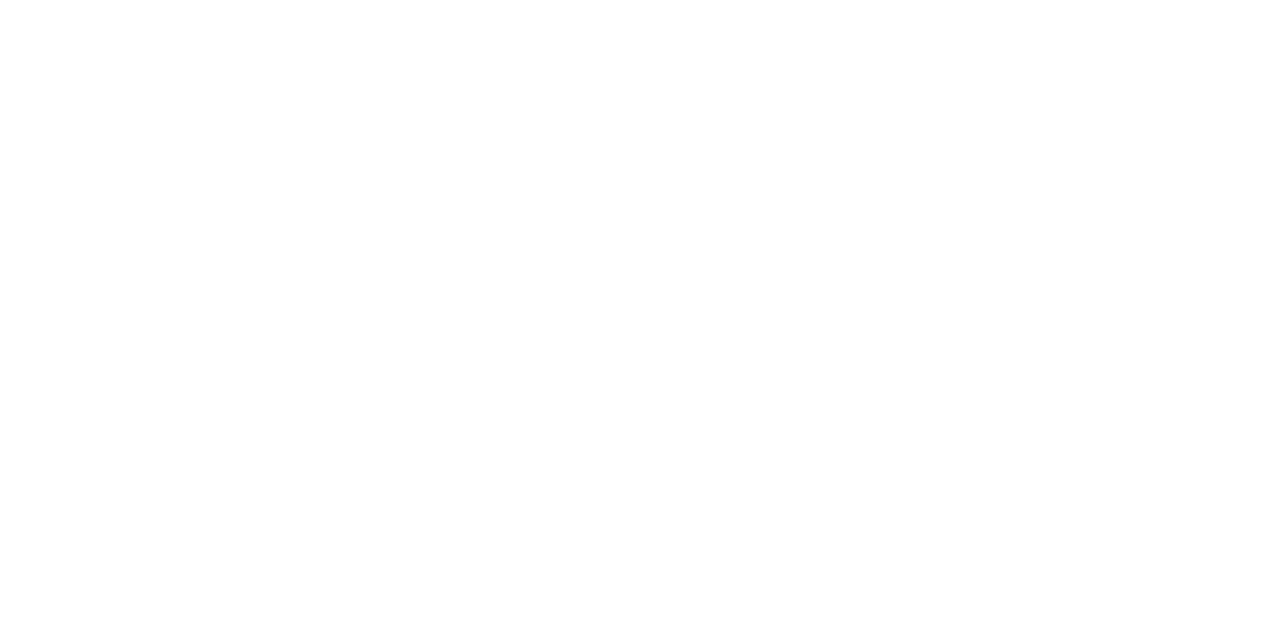
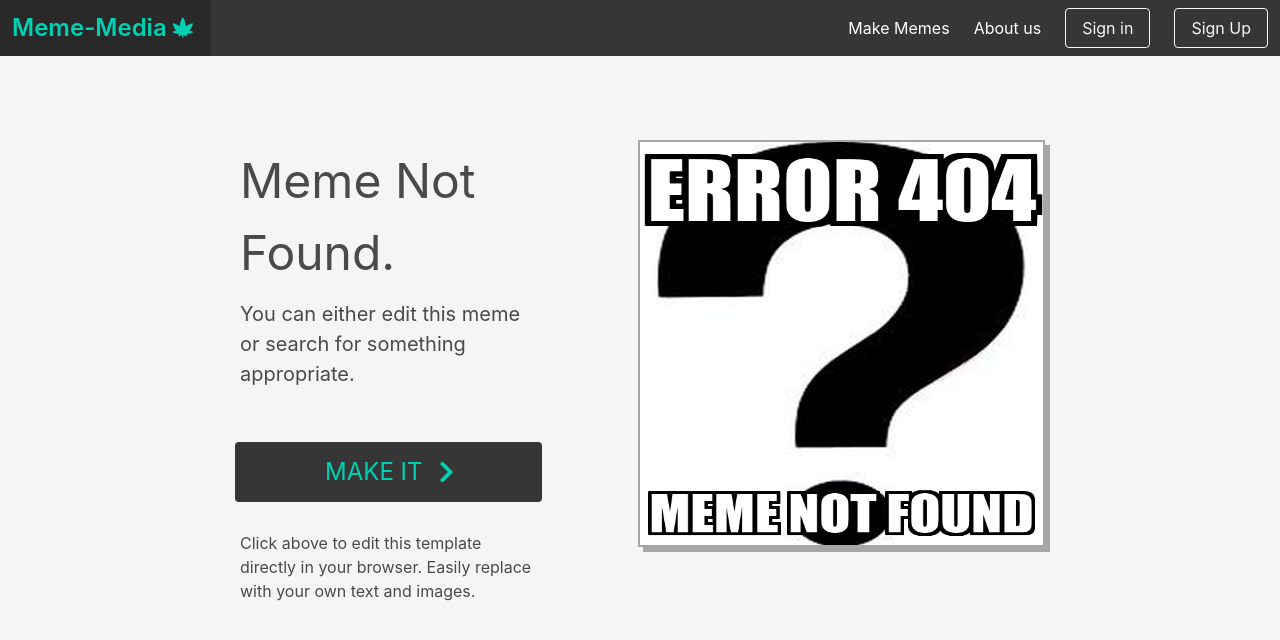
Before and after one commit to dhruvindsd-dev/Meme-media, an Angular app in the folder Meme-Media/: page /meme-description/1 in a window 1280 px wide. Before the commit this address led to /. Shown: the top 640 px of the page. Built offline with nearby package versions, Linux system fonts and the light colour scheme.

Commit message:
-added the meme description page

```diff
--- a/Meme-Media/src/app/app.module.ts
+++ b/Meme-Media/src/app/app.module.ts
@@ -8,11 +8,9 @@
 import { UserComponent } from './user/user.component';
 import { FeedComponent } from './feed/feed.component';
 import { HeaderComponent } from './header/header.component';
-import { Route, RouterModule } from '@angular/router';
 import { AboutusComponent } from './aboutus/aboutus.component';
 import { MemeTemplateComponent } from './meme-template/meme-template.component';
 import { MemeService } from './meme-templates.services';
-
 
 @NgModule({
   declarations: [
--- a/Meme-Media/src/app/header/header.component.html
+++ b/Meme-Media/src/app/header/header.component.html
@@ -1,8 +1,9 @@
 <nav
   #navbar
-  class="navbar is-fixed-top is-dark is-spaced is-transparent"
-  (window:scroll)="onScroll($event)"
+  class="navbar is-dark"
+  (window:scroll)="onScroll()"
   style="background-color: transparent"
+  [ngClass]="{ 'is-fixed-top is-spaced': scrolling }"
 >
   <div class="navbar-brand">
     <a class="navbar-item" href="#">
@@ -10,7 +11,7 @@
         Meme-Media
       </span>
       <span class="icon is-medium"
-      ><i class="fas fa-cannabis has-text-primary is-size-5"></i
+        ><i class="fas fa-cannabis has-text-primary is-size-5"></i
       ></span>
     </a>
 
@@ -30,12 +31,12 @@
       <a routerLink="about-us" class="navbar-item">About us </a>
       <div class="navbar-item">
         <a routerLink="/user/login" class="button is-light is-light is-outlined"
-        >Sign in</a
+          >Sign in</a
         >
       </div>
       <div class="navbar-item">
         <a routerLink="/user/signup" class="button is-light is-outlined"
-        >Sign Up</a
+          >Sign Up</a
         >
       </div>
     </div>
--- a/Meme-Media/src/app/header/header.component.ts
+++ b/Meme-Media/src/app/header/header.component.ts
@@ -1,4 +1,4 @@
-import { Component, ElementRef, OnInit, ViewChild } from '@angular/core';
+import { Component, ElementRef, Input, OnInit, ViewChild } from '@angular/core';
 
 @Component({
   selector: 'app-header',
@@ -7,12 +7,14 @@
 })
 export class HeaderComponent implements OnInit {
   @ViewChild('navbar') navBar: ElementRef;
+  @Input('fixed-top') scrolling: boolean = true;
   transparent: Boolean = true;
   constructor() {}
 
   ngOnInit(): void {}
 
-  onScroll(event) {
+  onScroll() {
+    if (this.scrolling) {
       if (window.pageYOffset > 100 && this.transparent) {
         this.navBar.nativeElement.classList.remove('is-spaced');
         this.transparent = false;
@@ -25,3 +27,11 @@
       }
     }
   }
+  ngAfterViewInit(): void {
+    if (!this.scrolling) {
+      this.navBar.nativeElement.style.backgroundColor = '';
+    } else {
+      this.navBar.nativeElement.style.backgroundColor = 'transparent';
+    }
+  }
+}
--- a/Meme-Media/src/app/home/home.component.html
+++ b/Meme-Media/src/app/home/home.component.html
@@ -34,15 +34,18 @@
   </div>
 </div>
 <div class="section">
-  <p class="has-text-centered title ">
+  <p class="has-text-centered title">
     Pick any template and start making dope memes now
-  </p> <br> <br>
+  </p>
+  <br />
+  <br />
   <div class="columns is-vcentered is-multiline">
     <div
-    class="app-meme-template column is-3"
-    *ngFor="let meme of memesData"
-    [title] = "meme.title"
-    [img_path] = "meme.img_path"
+      class="app-meme-template column is-3"
+      *ngFor="let meme of memesData"
+      [title]="meme.title"
+      [img_path]="meme.img_path"
+      [description]="false"
     ></div>
   </div>
 </div>
--- a/Meme-Media/src/app/meme-template/meme-template.component.html
+++ b/Meme-Media/src/app/meme-template/meme-template.component.html
@@ -1,14 +1,59 @@
 <!-- meme template got two states: one state is the is when youre generating multiple template with just the title and the other one with the enlarged photo and the title and the description  -->
 
-    <div  *ngIf="template; else meme_description">
-        <div class="hover_scale" >
-        <figure class="image  has-background-dark">
-          <img src={{img_path}} alt={{title}}/>
-        </figure>
-        <p class="has-text-centered has-text-weight-semibold is-size-5 border-merge-title">{{title}}</p>
+<div
+  *ngIf="!description; else meme_description"
+  (click)="this.router.navigate(['meme-description', title])"
+>
+  <div class="hover_scale">
+    <figure class="image has-background-dark">
+      <img src="{{ img_path }}" alt="{{ title }}" />
+    </figure>
+    <p
+      class="has-text-centered has-text-weight-semibold is-size-5 border-merge-title"
+    >
+      {{ title }}
+    </p>
+  </div>
+</div>
+
+<ng-template #meme_description>
+  <app-header [fixed-top]="false"></app-header>
+  <div class="section">
+    <div class="columns is-centered">
+      <div
+        class="column is-4 section"
+        style="display: flex; align-items: center"
+      >
+        <div>
+          <p class="is-size-1 has-font-weight-bold">{{ meme.title }}</p>
+          <p class="is-size-5 has-font-weight-semibold">
+            {{ meme.description }}
+          </p>
+          <br />
+          <br />
+          <a
+            routerLink="#test"
+            class="button is-large is-fullwidth is-dark has-text-primary"
+            ><span>MAKE IT </span>
+            <span class="icon is-medium"
+              ><i class="fas fa-chevron-right"></i></span
+          ></a>
+          <br />
+          <p>
+            Click above to edit this template directly in your browser. Easily
+            replace with your own text and images.
+          </p>
         </div>
       </div>
-
-<ng-template #meme_description>
-<p class="title">this is meme description</p>
+      <div class="column is-5 section">
+        <figure class="image is-square">
+          <img
+            src="{{ meme.img_path }}"
+            alt=""
+            style="border: 2px solid #33333369; box-shadow: 5px 5px #33333369"
+          />
+        </figure>
+      </div>
+    </div>
+  </div>
 </ng-template>
--- a/Meme-Media/src/app/meme-template/meme-template.component.ts
+++ b/Meme-Media/src/app/meme-template/meme-template.component.ts
@@ -1,18 +1,36 @@
 import { Component, Input, OnInit } from '@angular/core';
-import { title } from 'process';
+import { ActivatedRoute, Router } from '@angular/router';
+import { MemeService } from '../meme-templates.services';
+import { MemeModal } from '../meme.modal';
 
 @Component({
   selector: '.app-meme-template',
   templateUrl: './meme-template.component.html',
-  styleUrls: ['./meme-template.component.css']
+  styleUrls: ['./meme-template.component.css'],
 })
 export class MemeTemplateComponent implements OnInit {
-  @Input('template') template = true
-  @Input('title') title : string
-  @Input('img_path') img_path : string
-  constructor() { }
+  @Input('description') description = true;
+  @Input('title') title: string;
+  @Input('img_path') img_path: string;
+  meme: MemeModal;
+  constructor(
+    private memeService: MemeService,
+    private route: ActivatedRoute,
+    private router: Router
+  ) {}
 
   ngOnInit(): void {
+    if (this.description) {
+      this.route.params.subscribe((params) => {
+        this.meme = this.memeService.getMemeByTitle(params['title']);
+        if (!this.meme) {
+          this.meme = new MemeModal(
+            'Meme Not Found.',
+            'You can either edit this meme or search for something appropriate.',
+            'assets/images/meme_templates/meme_not_found.png'
+          );
+        }
+      });
+    }
   }
-
 }
--- a/Meme-Media/src/app/meme-templates.services.ts
+++ b/Meme-Media/src/app/meme-templates.services.ts
@@ -1,18 +1,17 @@
 import { MemeModal } from './meme.modal';
 
-export class MemeService{
-    constructor(){
-    }
+export class MemeService {
+  constructor() {}
   private Memes = [
     new MemeModal(
-            'Leonardo Laughing' ,
-            'Some description' ,
-            '/assets/images/meme_templates/drake.jpg'
+      'Leonardo Laughing',
+      'Some description',
+      '/assets/images/meme_templates/leonardo_laughing.jpg'
     ),
     new MemeModal(
       'Emergency Meeting',
       'Some description',
-            'assets/images/meme_templates/emergency_meeting.jpg',
+      'assets/images/meme_templates/emergency_meeting.jpg'
     ),
     new MemeModal(
       'Papers Cat',
@@ -31,7 +30,7 @@
     ),
     new MemeModal(
       'Monkey Puppet',
-            "Some description",
+      'Some description',
       'assets/images/meme_templates/monkey_puppet.jpg'
     ),
     new MemeModal(
@@ -43,11 +42,18 @@
       'Drake',
       'Some description',
       'assets/images/meme_templates/drake.jpg'
-        )
-    ]
+    ),
+  ];
 
-    getAllMemes(){
-        return this.Memes
+  getAllMemes() {
+    return this.Memes;
   }
-
+  getMemeByTitle(meme_title: string) {
+    for (let i of this.Memes) {
+      if (i.title == meme_title) {
+        return i;
       }
+    }
+    return null;
+  }
+}
--- a/Meme-Media/src/styles.css
+++ b/Meme-Media/src/styles.css
@@ -3,7 +3,6 @@
 }
 
 html {
-  scroll-behavior: smooth;
 }
 
 .navbar {
```
Also changed, not shown: Meme-Media/src/app/app-routing.module.ts (+6 -4 lines), Meme-Media/src/assets/images/meme_templates/meme_not_found.png (added). Lines whose indentation alone changed are shown as unchanged.
